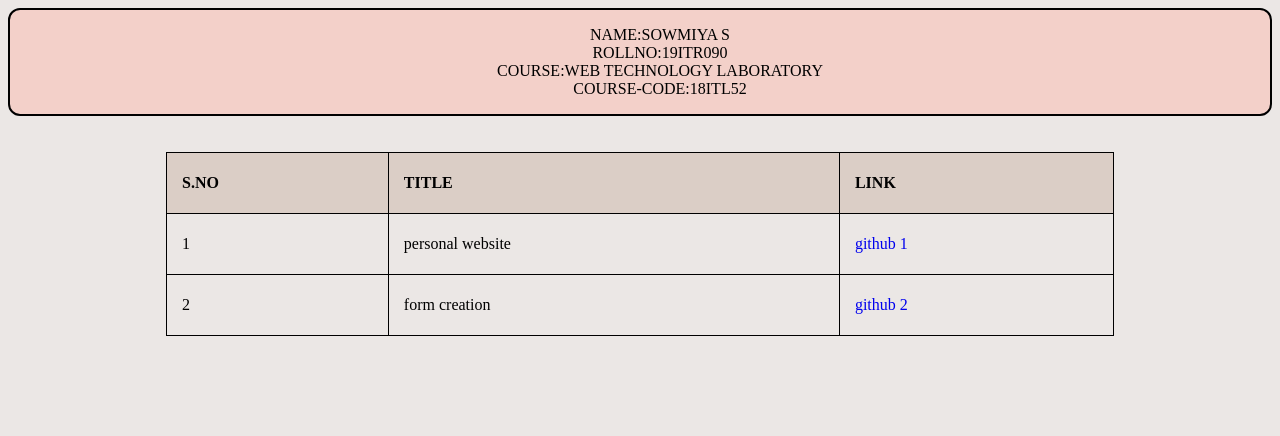
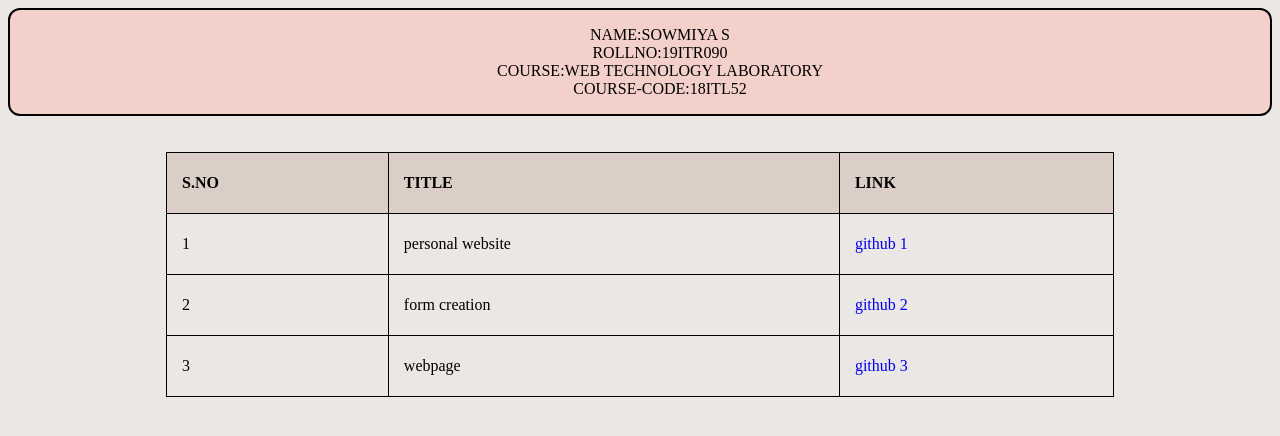
Before and after one commit to sowmiya710/web-technology, a plain HTML site: page index.html in a window 1280 px wide. Drawn offline with Linux system fonts and the light colour scheme.

Commit message:
Update index.html

```diff
--- a/index.html
+++ b/index.html
@@ -63,6 +63,10 @@
                     <td>form  creation</td>
                     <td><a href="form/form.html" target="_blank">github 2</a></td>
                 </tr>
+                <tr><td>3</td>
+                    <td>webpage</td>
+                    <td><a href="mowiee/index.html" target="_blank">github 3</a></td>
+                </tr>
             </table>
         </div>
     </body>
```
